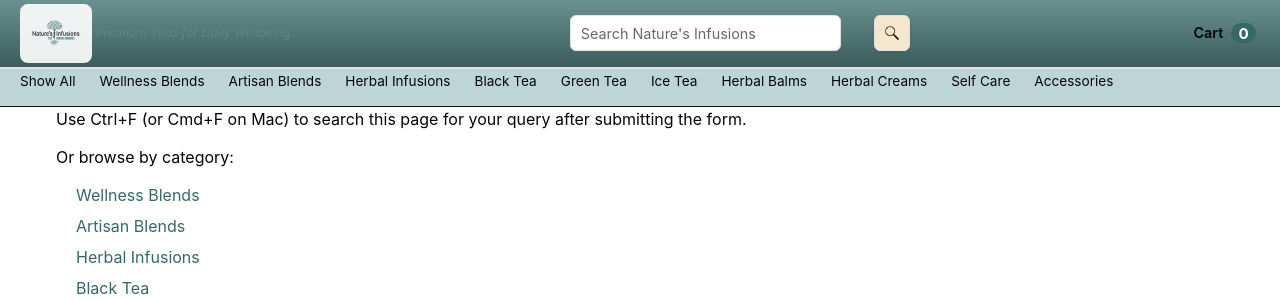
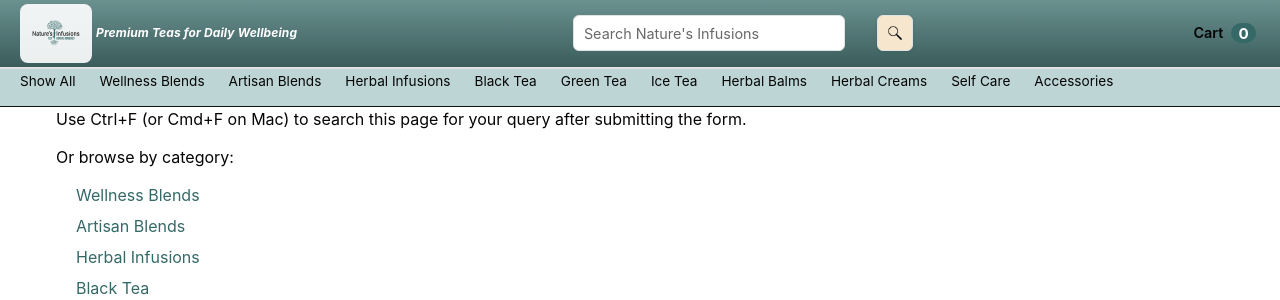
Before and after one commit to 2MuchC0ff33/naturesi, a PHP site: page /search.html in a window 1280 px wide. Shown: the top 300 px of the page. Run offline with PHP 8.4, Linux system fonts and the light colour scheme.

Commit message:
style(header): make tagline bold and white for visibility

```diff
--- a/assets/css/partials/elements/header.css
+++ b/assets/css/partials/elements/header.css
@@ -82,8 +82,8 @@ Core header bar, logo treatment and colour gradient live here.
   display: block;
   font-style: italic;
   font-size: 0.7rem;
-  font-weight: 400;
-  color: color-mix(in srgb, var(--color-accent) 80%, white 20%);
+  font-weight: 700;
+  color: #fff;
   line-height: 1.4;
   white-space: normal;
   letter-spacing: 0.01em;
```
